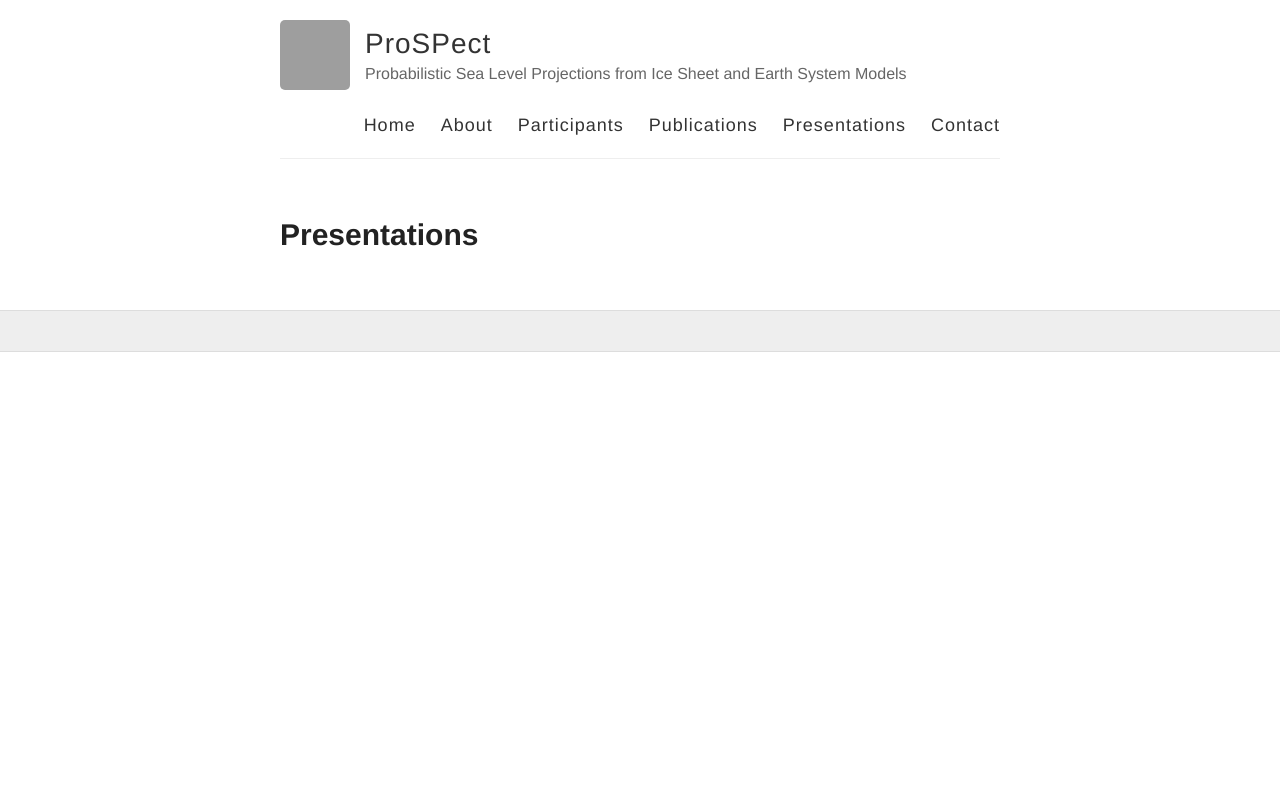
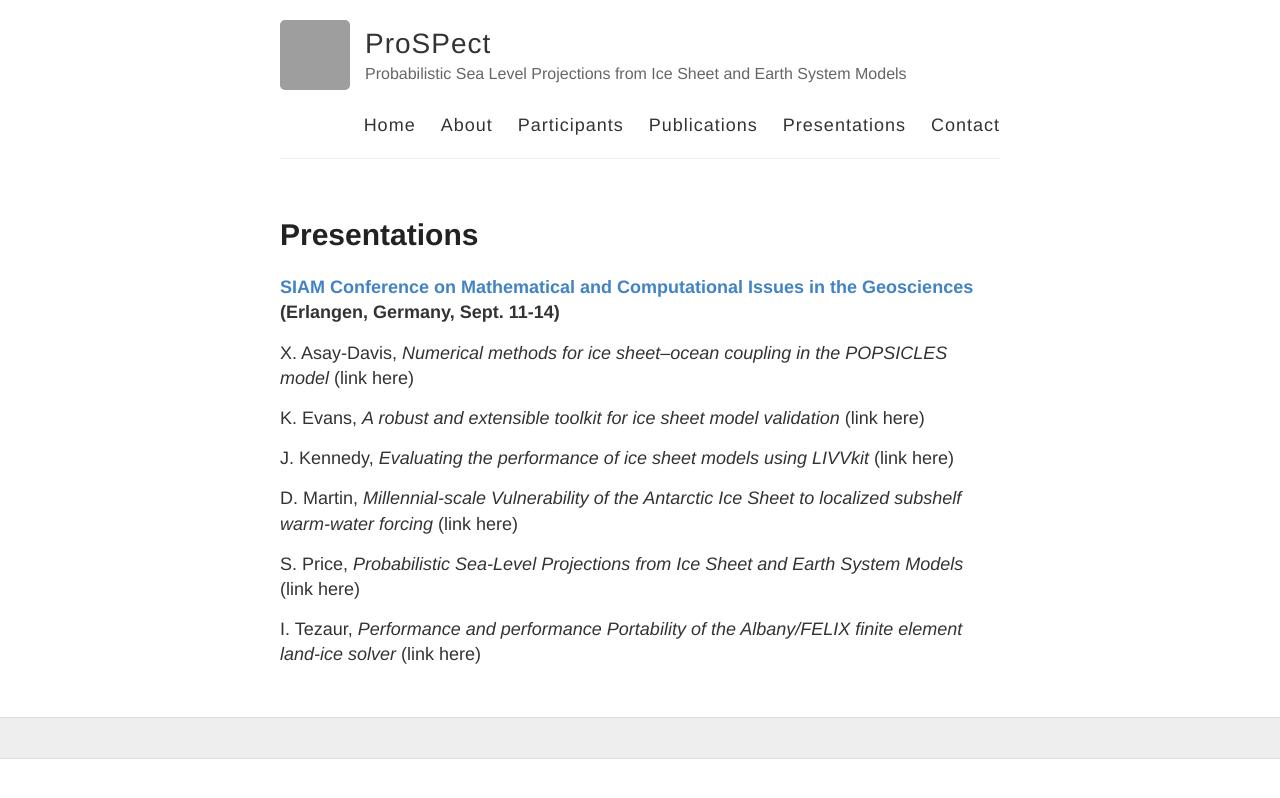
Before and after one commit to SLE-E3SM/SLE-E3SM.github.io, a Jekyll site: the page built from presentations.md, in a window 1280 px wide. Shown: the top 798 px of the page. Built offline with Jekyll 4.4.1, drawn with Linux system fonts in a browser that asks for light colours; grey boxes are pictures that could not be loaded.

Commit message:
Update presentations.md

```diff
--- a/presentations.md
+++ b/presentations.md
@@ -3,3 +3,17 @@ layout: page
 title: Presentations
 permalink: /presentations/
 ---
+
+**[SIAM Conference on Mathematical and Computational Issues in the Geosciences](http://www.siam-gs17.de/) (Erlangen, Germany, Sept. 11-14)**
+
+X. Asay-Davis, *Numerical methods for ice sheet–ocean coupling in the POPSICLES model* (link here)
+
+K. Evans, *A robust and extensible toolkit for ice sheet model validation* (link here)
+
+J. Kennedy, *Evaluating the performance of ice sheet models using LIVVkit* (link here)
+
+D. Martin, *Millennial-scale Vulnerability of the Antarctic Ice Sheet to localized subshelf warm-water forcing* (link here)
+
+S. Price, *Probabilistic Sea-Level Projections from Ice Sheet and Earth System Models* (link here)
+
+I. Tezaur, *Performance and performance Portability of the Albany/FELIX finite element land-ice solver* (link here)
```
